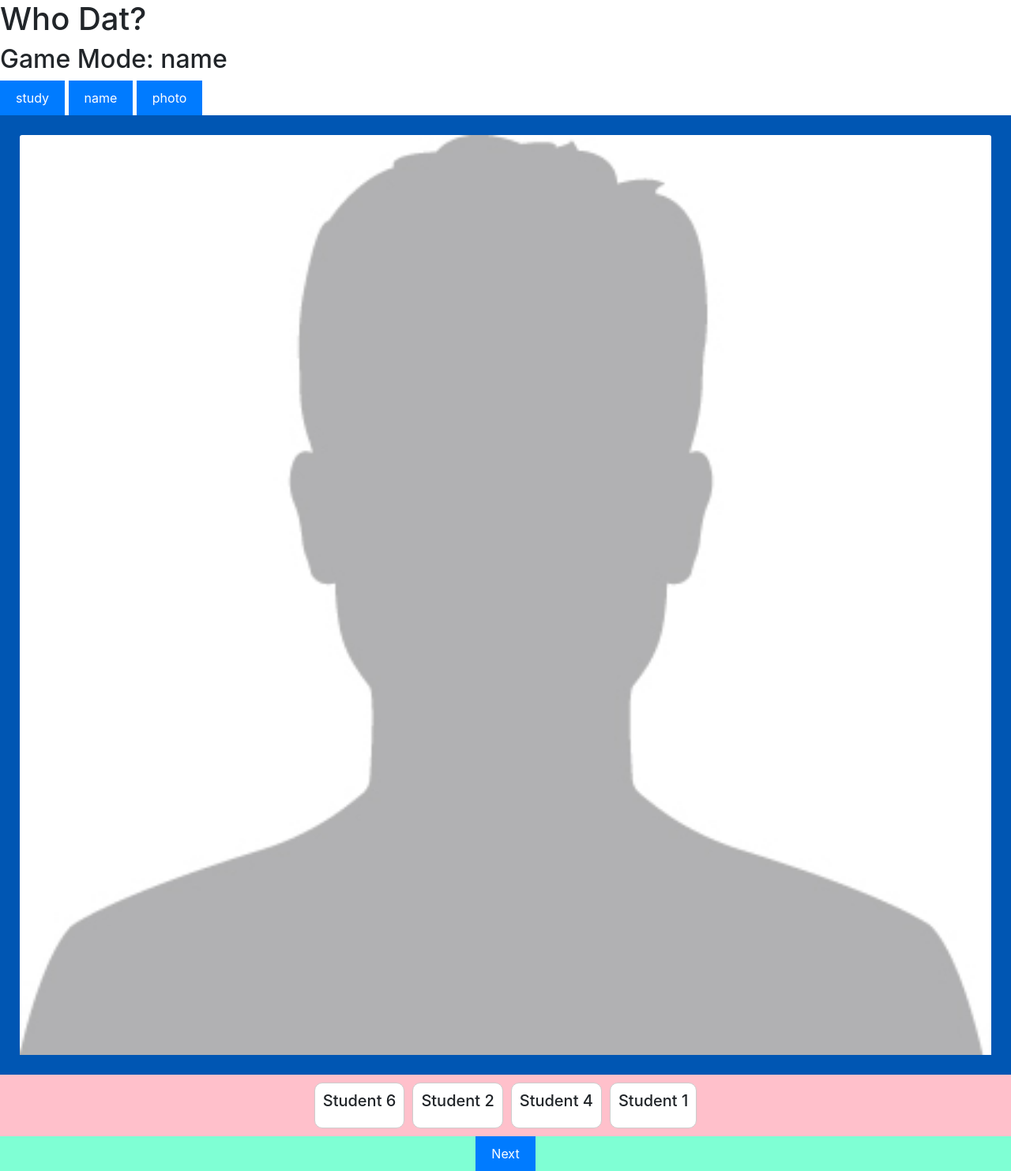
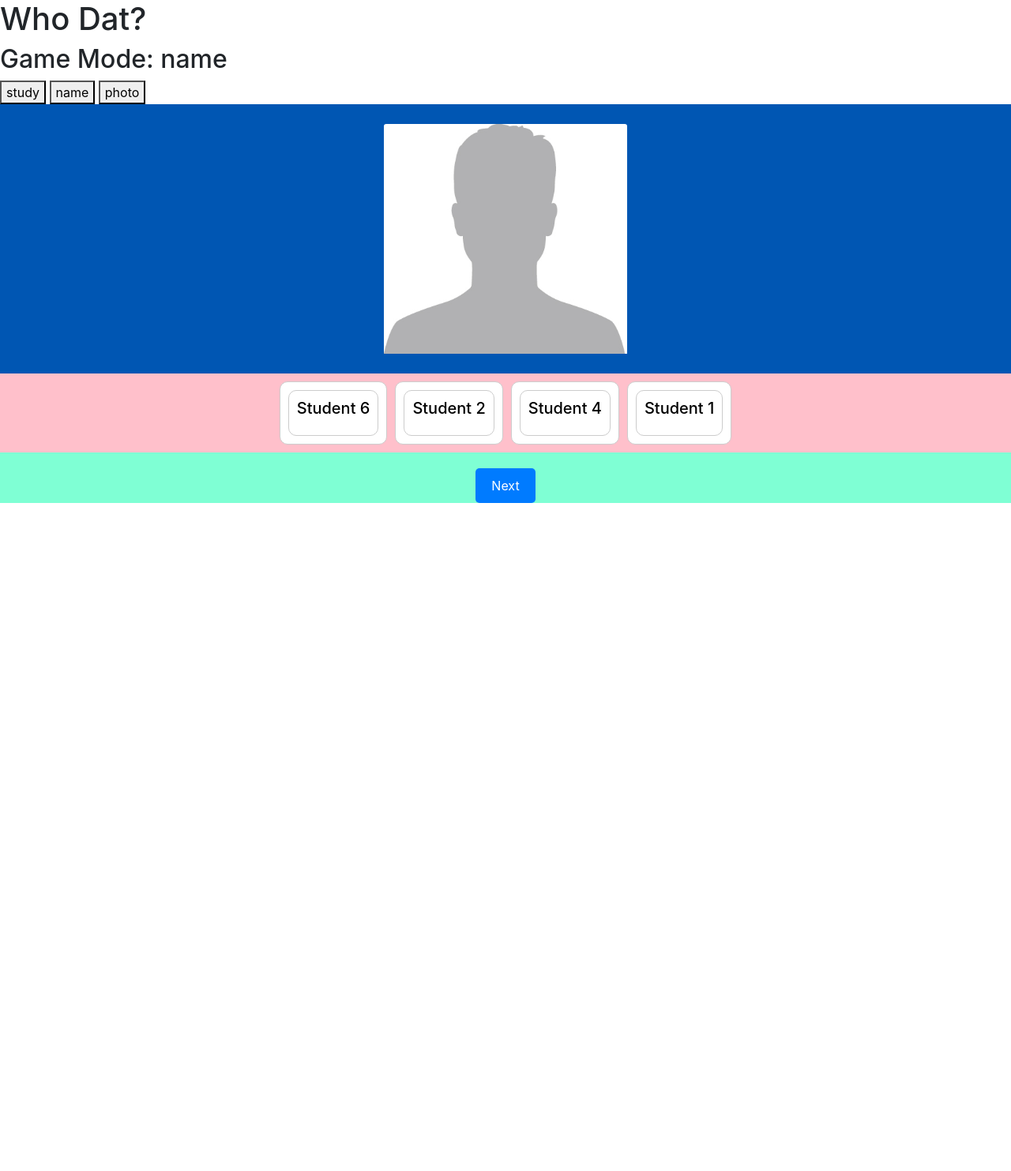
Before and after one commit to 347S24/347-final-project-team-25-who-dat, a Django app: page /game/name/ in a window 1280 px wide. Shown: the whole page at 79% size. After the commit the page ends 637 px from the top, so only its background shows below. Run offline with Django 4.2, Linux system fonts and the light colour scheme.

Commit message:
updated quiz buttons

```diff
--- a/whodat/homepage/templates/game.html
+++ b/whodat/homepage/templates/game.html
@@ -51,16 +51,29 @@
 
             {% for student in random_students  %}
 
+                <button class="answer-button" onclick="checkAnswer(this, '{{ student }}', '{{ answer }}')">
                     <div class="answer-card">
                         <h5 class="card-title">{{ student }}</h5>
                     </div>
+                </button>
 
             {% endfor %}
 
         </div>
 
+        <script>
+            function checkAnswer(element, selection, answer) {
+                if (selection === answer) {
+                    element.style.backgroundColor = "green";
+
+                } else {
+                    element.style.backgroundColor = "red";
+                }
+            }
+        </script>
+
         <div class="next-question">
-            <button onclick="location.href='{% url 'game' %}'">Next</button>
+            <button class="nextButton" onclick="location.href='.'">Next</button>
         </div>
 
     {% elif mode == 'photo' %}
@@ -73,16 +86,29 @@
 
             {% for student in random_students  %}
 
+                <button class="answer-button" onclick="checkAnswer(this, '{{ student }}', '{{ answer }}')">
                     <div class="answer-card">
                         <img class="card-img-top" id="answer-img" src="{% static 'images/profile.jpeg' %}" alt="Answer image">
                     </div>
+                </button>
 
             {% endfor %}
 
         </div>
 
+        <script>
+            function checkAnswer(element, selection, answer) {
+                if (selection === answer) {
+                    element.style.backgroundColor = "green";
+
+                } else {
+                    element.style.backgroundColor = "red";
+                }
+            }
+        </script>
+
         <div class="next-question">
-            <button onclick="location.href='{% url 'game' %}'">Next</button>
+            <button class="nextButton" onclick="location.href='.'">Next</button>
         </div>
 
     {% else %}
--- a/whodat/whodat/static/css/style.css
+++ b/whodat/whodat/static/css/style.css
@@ -33,7 +33,8 @@
 }
 
 #question-img {
-
+    width: 25%;
+    height: auto;
 }
 
 #answer-container {
@@ -43,7 +44,7 @@
     align-items: center;
     gap: 10px;
     padding: 10px 10vw;
-    background-color: pink;
+    background-color: rgb(255, 192, 203);
 }
 
 .answer-card {
@@ -60,7 +61,7 @@
     align-items: center;
 }
 
-button {
+.nextButton {
     margin-top: 20px;
     padding: 10px 20px;
     border: none;
@@ -69,7 +70,14 @@ button {
     color: white;
 }
 
-button:hover {
+.nextButton:hover {
     background-color: white;
     color: #0056b3;
 }
+
+.answer-button {
+    border: 1px solid #ccc;
+    border-radius: 10px;
+    padding: 10px;
+    background-color: white;
+}
```
Lines whose indentation alone changed are shown as unchanged.
